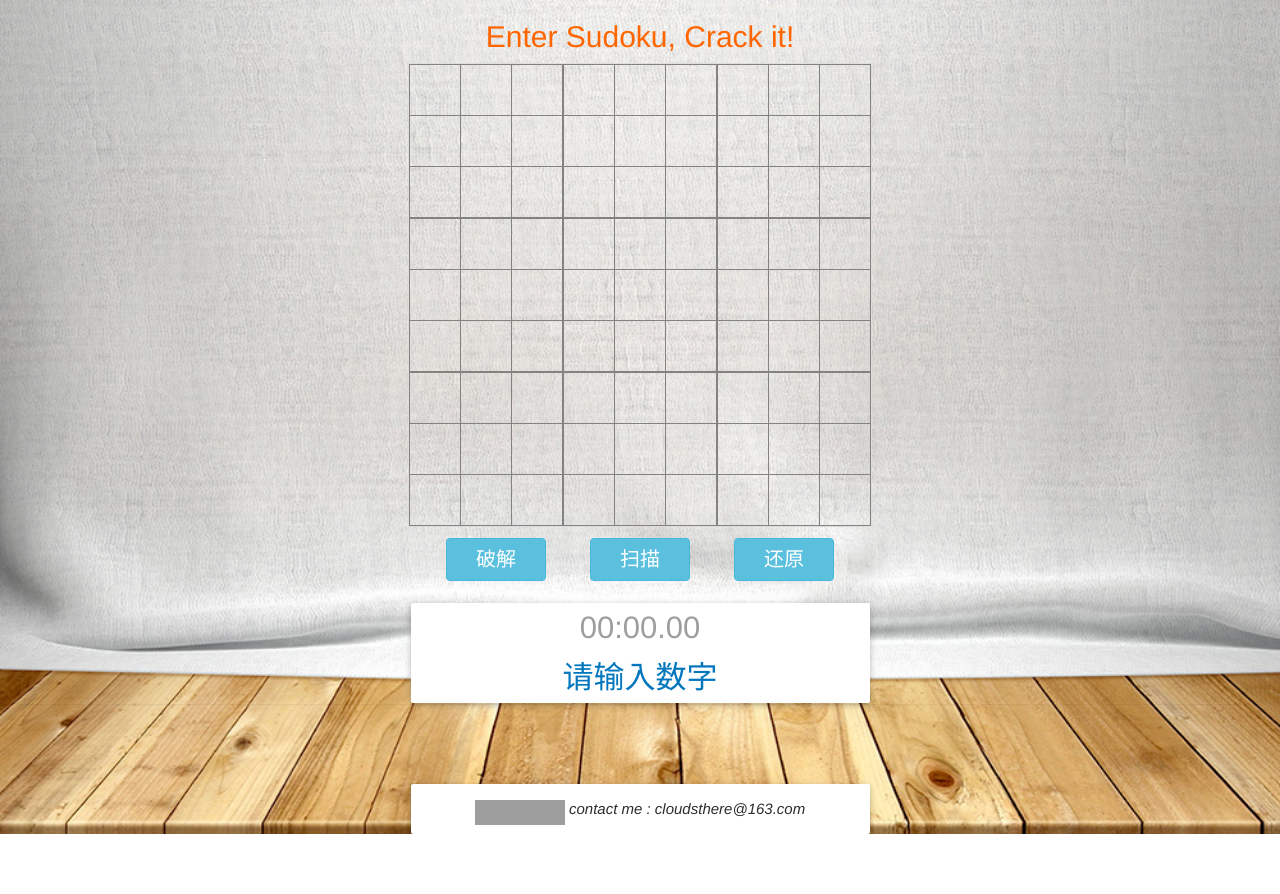
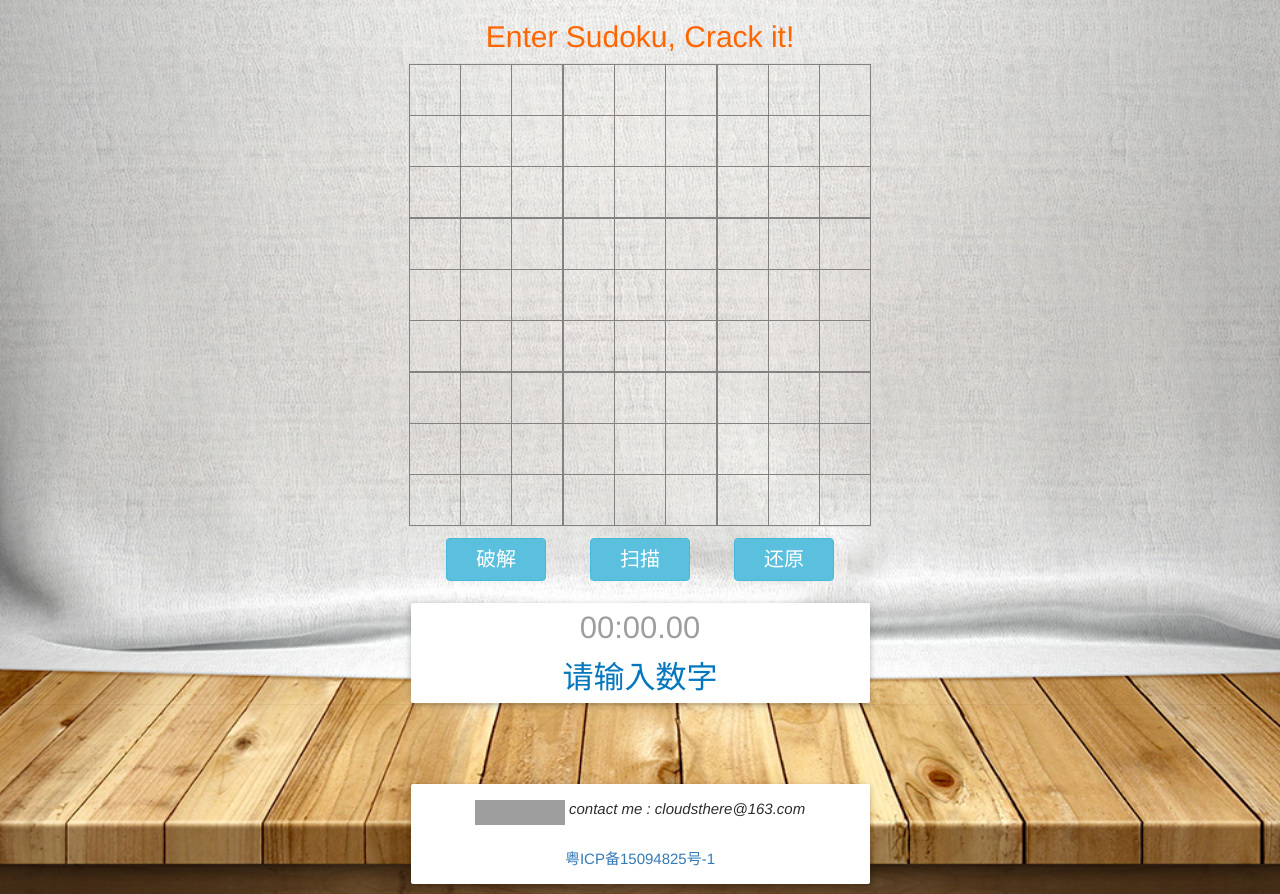
Before and after one commit to cloudsthere/sudoku-cracker, a plain HTML site: page index.html in a window 1280 px wide. Before the commit the page ends 834 px from the top, so only its background shows below. Drawn offline with nearby package versions, Linux system fonts and the light colour scheme; grey boxes are pictures that could not be loaded.

Commit message:
加入备案号

```diff
--- a/index.html
+++ b/index.html
@@ -255,6 +255,7 @@
         <iframe src="https://ghbtns.com/github-btn.html?user=cloudsthere&repo=sudoku-cracker&type=star&count=true" frameborder="0" scrolling="0" width="90px" height="30px" style="vertical-align: middle;padding-top:5px;"></iframe>
         <em>contact me : cloudsthere@163.com</em>
     </p>
+    <p class="text-center"><a href="www.miitbeian.gov.cn">粤ICP备15094825号-1</a></p>
 
     </div>
 
```
